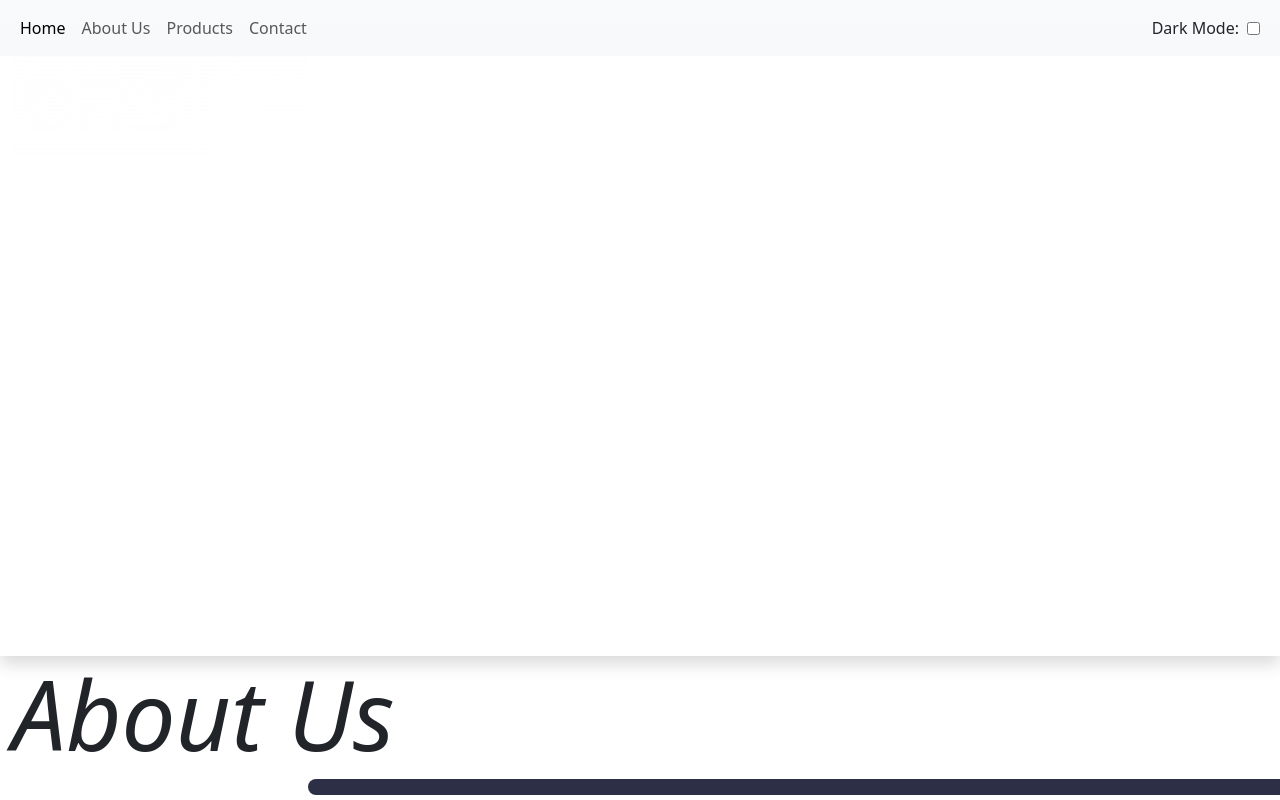
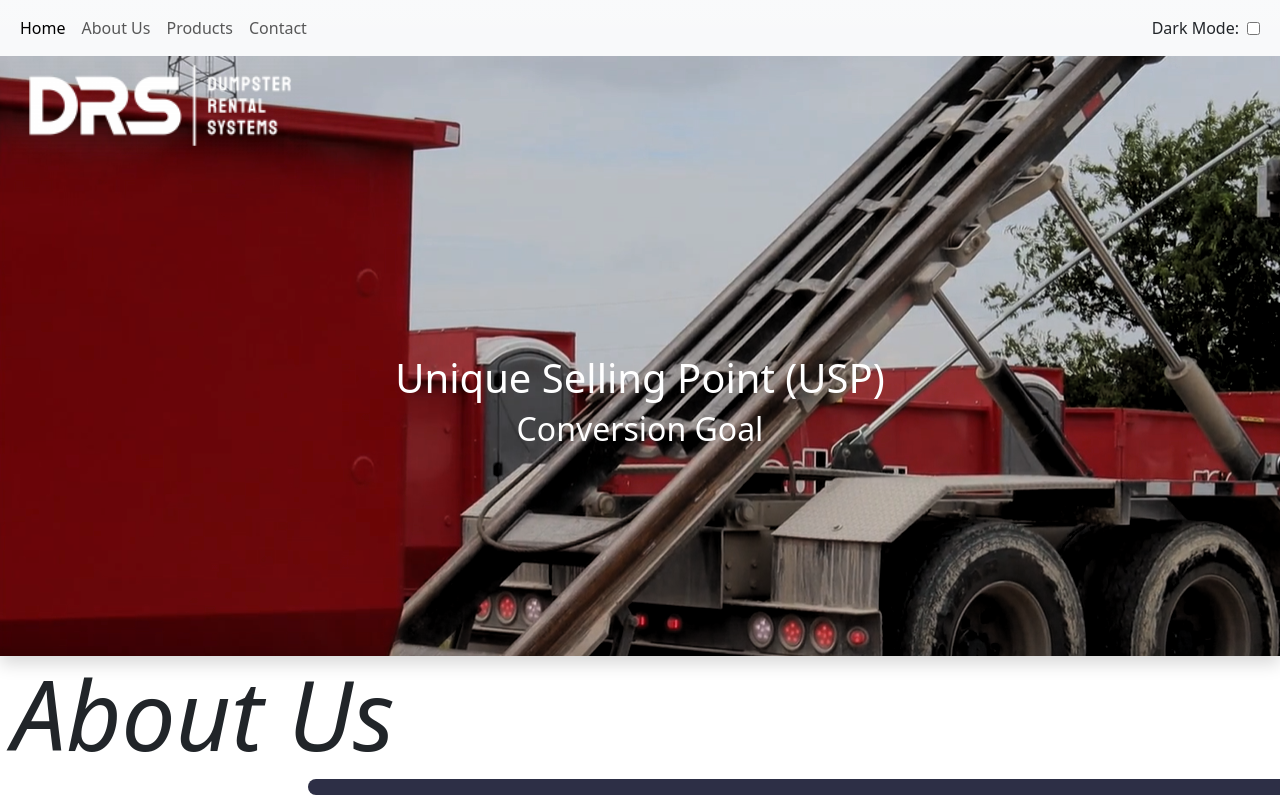
Before and after one commit to Lawhornmatt/SysRenDum-Vanilla, a website: page index.html in a window 1280 px wide. Shown: the top 800 px of the page. Drawn offline with nearby package versions, Linux system fonts and the light colour scheme; the site is published under a folder, as on GitHub Pages, so addresses that start at the root find nothing.

Commit message:
Forgot to Include
Forgot to include these changes in last commit: double dots (..)

```diff
--- a/scss/styles.scss
+++ b/scss/styles.scss
@@ -80,7 +80,7 @@ $font-sizes: (
 //
 
 #hero {
-  background-image: url(/assets/images/drs-hero.png);
+  background-image: url(../assets/images/drs-hero.png);
   min-height: 75vh;
   object-fit: cover;
 }
```
Also changed, not shown: css/styles.css, 1 other file.
